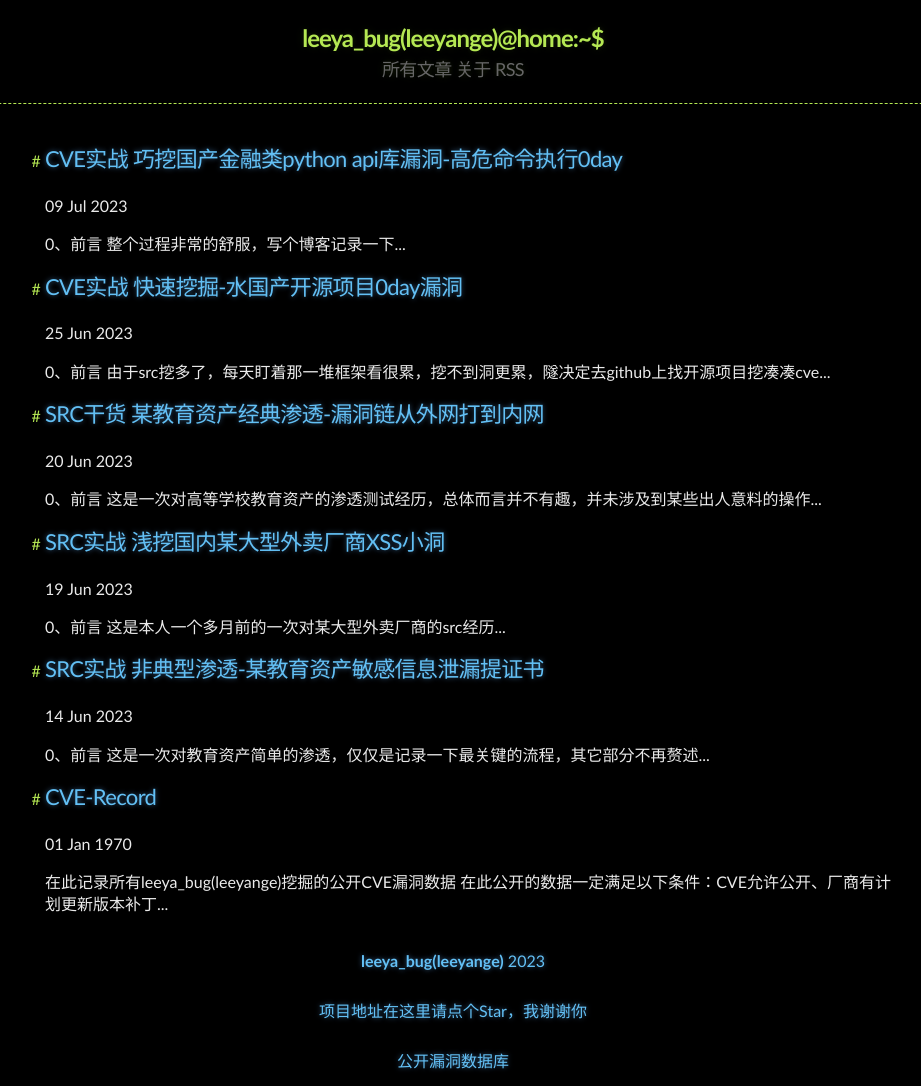
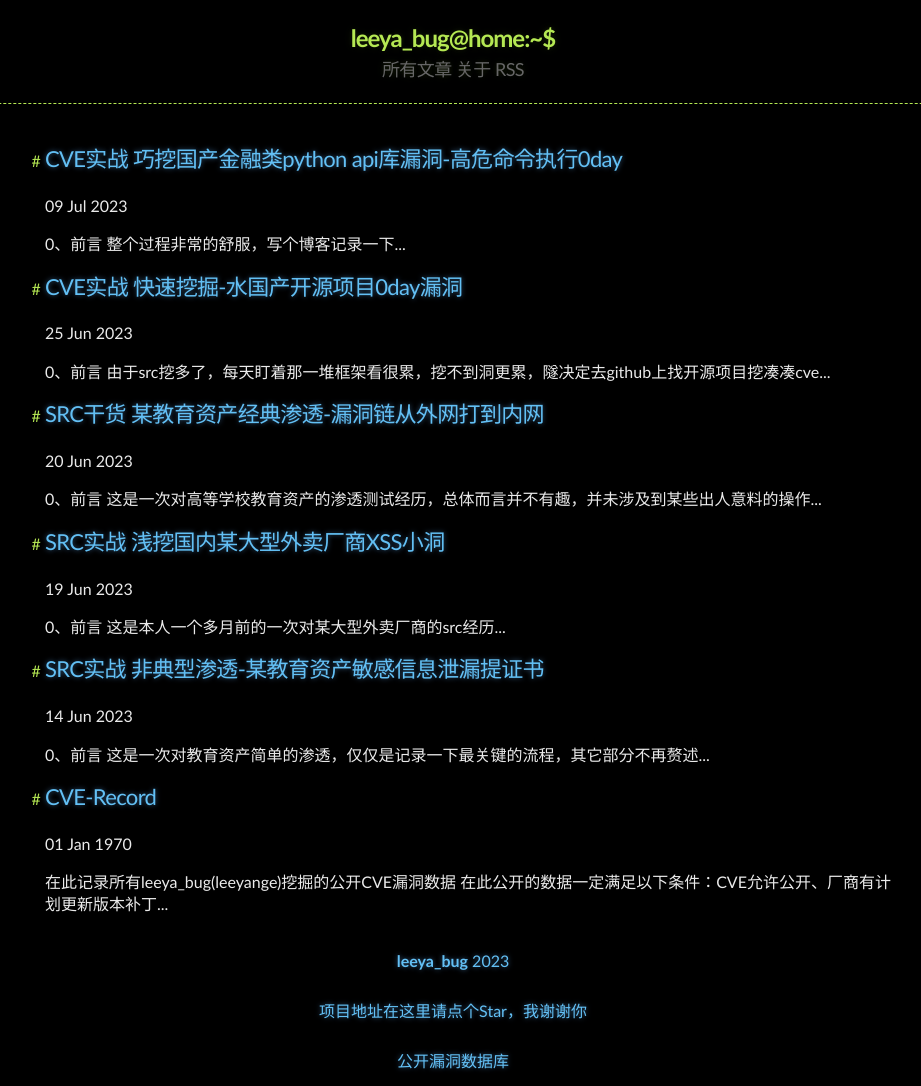
Before and after one commit to Leeyangee/leeyangee.github.io, a Jekyll site: the page built from index.html, in a window 1280 px wide. Shown: the whole page, without its empty margins (187-1108 px from the left). Built offline with Jekyll 4.4.1, drawn with Linux system fonts in a browser that asks for light colours; the list of posts is cut into pages by our own code.

Commit message:
Update _config.yml

```diff
--- a/_config.yml
+++ b/_config.yml
@@ -28,5 +28,5 @@ plugins:
   - jekyll-sitemap
 
 # Custom variables
-owner : "leeya_bug(leeyange)"
+owner : "leeya_bug"
 year : "2021"
```
